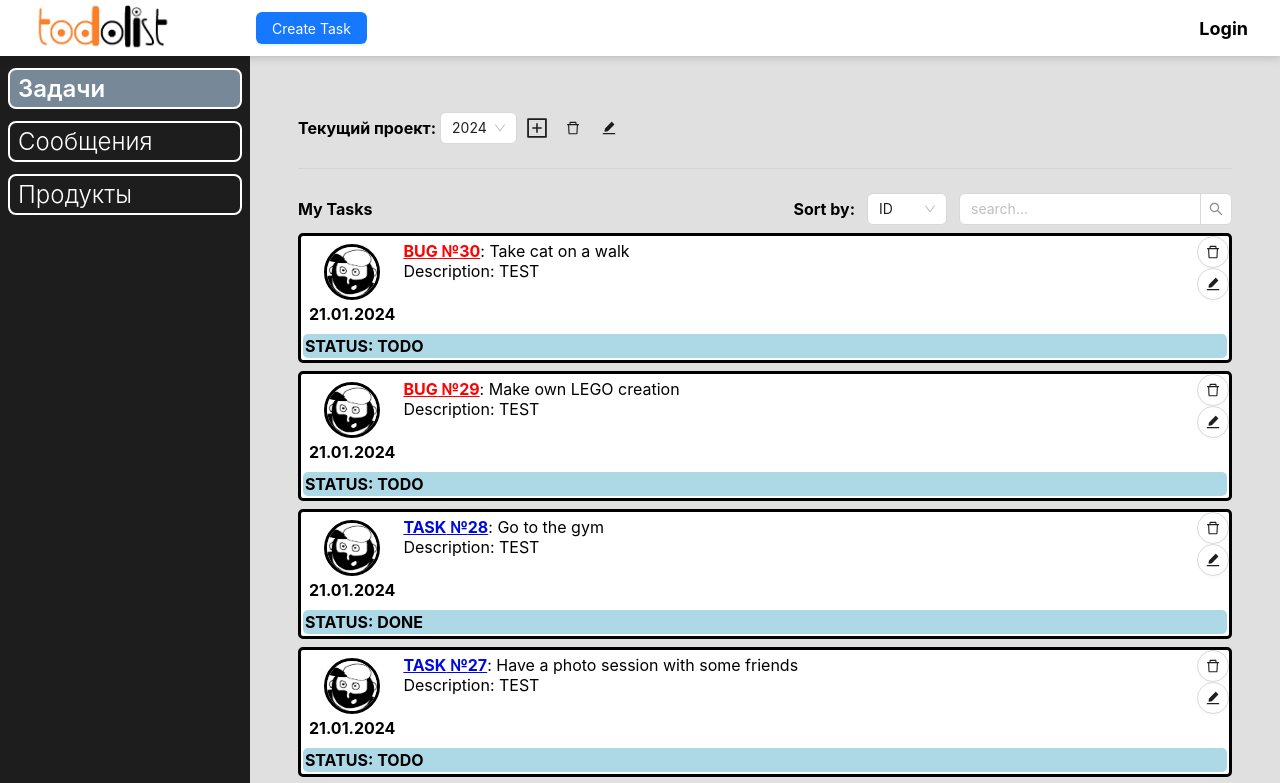
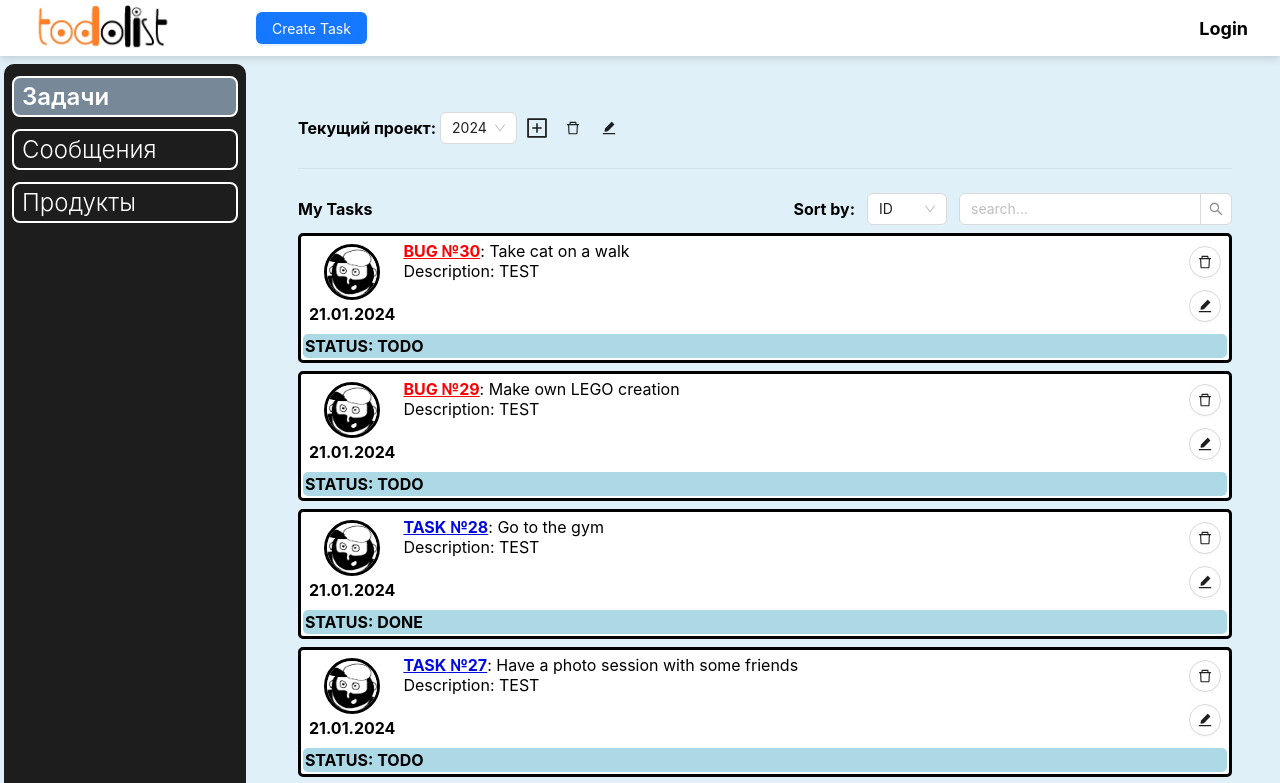
Before and after one commit to SerjZozulya/react, a React (Create React App) app: page /project in a window 1280 px wide. Shown: the top 783 px of the page. Built offline with nearby package versions, Linux system fonts and the light colour scheme.

Commit message:
decomposition of App.tsx

```diff
--- a/src/App.css
+++ b/src/App.css
@@ -17,6 +17,5 @@
 
 .Content-Wrapper {
   grid-area: c;
-  background-color: #e0e0e0;
   padding: 48px;
 }
--- a/src/App.tsx
+++ b/src/App.tsx
@@ -1,30 +1,15 @@
 import "./App.css";
 import { FC } from "react";
-import { TasksContext } from "./context";
 import { BrowserRouter } from "react-router-dom";
-import { useDispatch } from "react-redux";
-import {  deleteTaskActionCreator } from "./redux/tasks-reducer";
-import { ITodo } from "./types/types";
 import Layout from "./UI/Layout";
 
 const App: FC = () => {
-
-  const dispatch = useDispatch()
-
-
-  const deleteTask = (task: ITodo) => {
-    dispatch(deleteTaskActionCreator(task))
-  };
-
-
   return (
-    <TasksContext.Provider value={{ deleteTask }}>
-      <BrowserRouter>
-        <div className="App">
-          <Layout/>
-        </div>
-      </BrowserRouter>
-    </TasksContext.Provider>
+    <BrowserRouter>
+      <div className="App">
+        <Layout />
+      </div>
+    </BrowserRouter>
   );
 };
 
--- a/src/UI/Navbar.module.css
+++ b/src/UI/Navbar.module.css
@@ -1,7 +1,9 @@
 .nav {
     grid-area: n;
     background-color: #1d1d1d;
-    font-size: 150%;
+    font-size: 24px;
+    border-radius: 10px;
+    margin: 8px 4px;
 }
 
 .item a {
--- a/src/components/AppRouter.jsx
+++ b/src/components/AppRouter.tsx
@@ -3,22 +3,22 @@ import { Route, Switch, Redirect } from "react-router-dom";
 import SingleTask from "../pages/SingleTask";
 import { Products } from "../pages/Products";
 import DialogsContainer from "../pages/Dialogs-container";
-import { useContext, useState } from "react";
+import { useState } from "react";
 import { usePosts } from "../hooks/usePosts";
-import { TasksContext } from "../context";
 import { useSelector } from "react-redux";
 
 const AppRouter = () => {
-
-  const tasks = useSelector(state => state.tasks)
-
-  const {  store, deleteTask } = useContext(TasksContext);
+  const tasks = useSelector((state: any) => state.tasks);
 
   const [filter, setFilter] = useState({ search: "", sorting: "id" });
-  const sortedAndSearchedPosts = usePosts(tasks.tasks, filter.sorting, filter.search);
+  const sortedAndSearchedPosts = usePosts(
+    tasks.tasks,
+    filter.sorting,
+    filter.search
+  );
 
-  let sortPosts = (sorting) => {
-    setFilter({ sorting: sorting });
+  let sortPosts = (sorting: string) => {
+    setFilter({ ...filter, sorting: sorting });
   };
 
   return (
@@ -28,7 +28,6 @@ const AppRouter = () => {
           <AllTasks
             filter={filter}
             sortPosts={sortPosts}
-            remove={deleteTask}
             tasks={sortedAndSearchedPosts}
             setFilter={setFilter}
           />
@@ -39,7 +38,7 @@ const AppRouter = () => {
         </Route>
 
         <Route path={"/dialogs"}>
-          <DialogsContainer store={store} />
+          <DialogsContainer />
         </Route>
 
         <Route path={"/products"}>
--- a/src/components/ProjectTasks/Form/CreateTask.jsx
+++ b/src/components/ProjectTasks/Form/CreateTask.jsx
@@ -8,10 +8,12 @@ const { TextArea } = Input;
 export default function CreateTask({ create }) {
 
   const [post, setPost] = useState({
-    todo: "",
-    completed: false,
+    summary: "",
+    status: "TODO",
     type: "TASK",
-    pubDate: moment().format("DD.MM.YYYY")
+    pubDate: moment().format("DD.MM.YYYY"),
+    description: "Hello world!",
+    reporterId: 1
   });
 
   const addNewPost = (e) => {
@@ -20,7 +22,7 @@ export default function CreateTask({ create }) {
       id: Date.now(),
     };
     create(newPost);
-    setPost({ ...post, todo: "" });
+    setPost({ ...post, summary: "" });
   };
 
   return (
@@ -39,8 +41,8 @@ export default function CreateTask({ create }) {
         rows={5}
         placeholder="Что нужно сделать?"
         className={s.ta}
-        onChange={(e) => setPost({ ...post, todo: e.target.value })}
-        value={post.todo}
+        onChange={(e) => setPost({ ...post, summary: e.target.value })}
+        value={post.summary}
       />
       <div className={s.settings}>
         Тип задачи:{" "}
@@ -54,18 +56,18 @@ export default function CreateTask({ create }) {
         />
         {` Статус:`}{" "}
         <Select
-          defaultValue={post.completed}
+          defaultValue={post.status}
           onChange={(e) => setPost({ ...post, completed: e })}
           style={{ width: 128 }}
           options={[
-            { value: true, label: <span>DONE</span> },
+            { value: "DONE", label: <span>DONE</span> },
             { value: "IN PROGRESS", label: <span>IN PROGRESS</span> },
-            { value: false, label: <span>TODO</span> },
+            { value: "TODO", label: <span>TODO</span> },
           ]}
         />
         <Button
           type="primary"
-          disabled={post.todo === ""}
+          disabled={post.summary === ""}
           onClick={addNewPost}
         >
           Create Task
--- a/src/components/Task/Task.module.css
+++ b/src/components/Task/Task.module.css
@@ -42,7 +42,11 @@
 }
 
 .options {
-
+    margin: 4px 8px;
+    gap: 0px;
+    display: grid;
+    grid-template-rows: 1fr 1fr;
+    align-items: center;
 }
 
 .options img {
--- a/src/components/Task/Task.tsx
+++ b/src/components/Task/Task.tsx
@@ -4,8 +4,16 @@ import { Button, Tooltip } from "antd";
 import { DeleteOutlined, EditFilled } from "@ant-design/icons";
 import { Link } from "react-router-dom";
 import { ITask } from "../../todos";
+import { useDispatch } from "react-redux";
+import { deleteTaskActionCreator } from "../../redux/tasks-reducer";
 
-const Task = (task: ITask, remove: any) => {
+const Task = (task: ITask) => {
+  const dispatch = useDispatch();
+
+  const deleteTask = (taskId: number) => {
+    dispatch(deleteTaskActionCreator(taskId));
+  };
+
   return (
     <div className={s.postContainer}>
       <div className={s.post}>
@@ -27,7 +35,7 @@ const Task = (task: ITask, remove: any) => {
           <Tooltip title="delete">
             <Button
               onClick={(e) => {
-                remove(task.id);
+                deleteTask(task.id);
               }}
               shape="circle"
               icon={<DeleteOutlined />}
--- a/src/pages/AllTasks.jsx
+++ b/src/pages/AllTasks.jsx
@@ -5,6 +5,7 @@ import s from "./AllTasks.module.css";
 import Filter from "../components/ProjectTasks/Filter/Filter";
 
 let AllTasks = ({tasks, remove, filter, setFilter}) => {
+
   let taskItems = tasks.map((p) => (
     <Task
       key={p.id}
@@ -14,7 +15,6 @@ let AllTasks = ({tasks, remove, filter, setFilter}) => {
       status={p.status}
       type={p.type}
       description={p.description}
-      remove={remove}
     />
   ));
 
--- a/src/redux/store-redux.ts
+++ b/src/redux/store-redux.ts
@@ -5,7 +5,7 @@ import authReducer from "./auth-reducer";
 import {productsReducer} from "./products-reducer";
 import thunk from "redux-thunk";
 
-let rootReducer = combineReducers({
+const rootReducer = combineReducers({
   tasks: tasksReducer,
   messagesData: messagesReducer,
   auth: authReducer,
```
